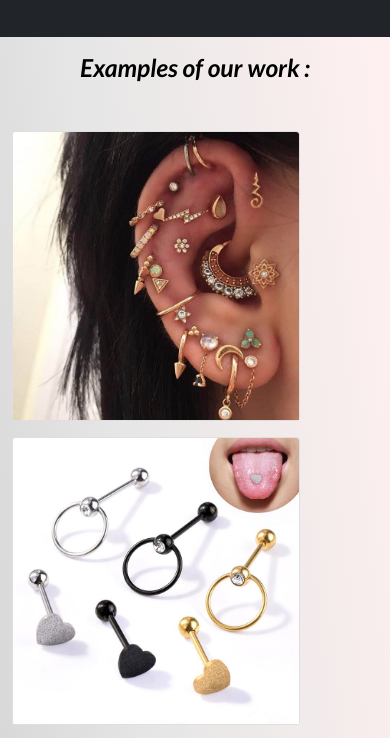
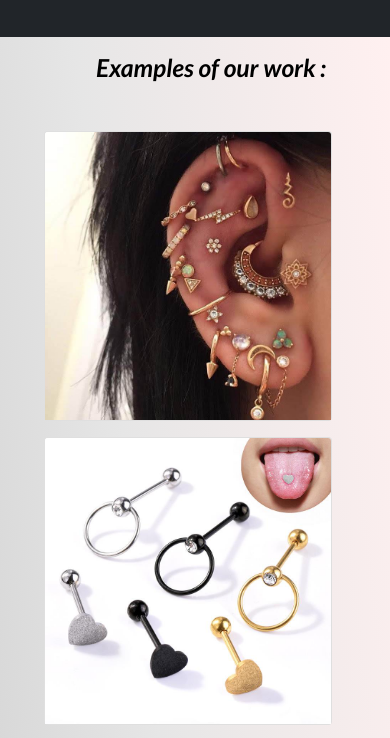
Before and after one commit to Jaz-ma/Bootstrap-project, a plain HTML site: page index.html in a window 390 px wide. Shown: the part 1635-2373 px from the top of the page. Drawn offline with nearby package versions, Linux system fonts and the light colour scheme.

Commit message:
gallery fix mobile

```diff
--- a/index.html
+++ b/index.html
@@ -113,7 +113,7 @@
 
  <section id="gallery" class=" section2  pt-3 d-flex justify-content-center align-items-center">
    <br><br><br> <br><br>
-  <div class="container">
+  <div id="cont" class="container">
     <h2 class="text-center" style="color: black">Examples of our work :</h2>
     <div class="row mt-5">
       <div class="col-lg-4 col-md-6 col-sm-12 mx-auto-sm mb-3">
@@ -323,6 +323,7 @@
  <script>
    document.cookie = "SameSite"
  </script>
+
   <!-- JavaScript Bundle with Popper -->
     <script src="https://cdn.jsdelivr.net/npm/bootstrap@5.1.3/dist/js/bootstrap.bundle.min.js" integrity="sha384-ka7Sk0Gln4gmtz2MlQnikT1wXgYsOg+OMhuP+IlRH9sENBO0LRn5q+8nbTov4+1p" crossorigin="anonymous"></script>
 </body>
--- a/style.css
+++ b/style.css
@@ -57,6 +57,7 @@ nav h2 :hover{
     filter: progid:DXImageTransform.Microsoft.gradient(startColorstr="#cccccc",endColorstr="#fff0f0",GradientType=1);
 
 }
+
 .card-img-top {
     width: 100%;
     min-height: 15vw;
@@ -92,6 +93,9 @@ footer svg{
         margin-bottom: 3rem;
 
     }
+    #cont{
+        margin-left: 2rem;
+    }
     .section1{
         background: url('images/Piercing4.jpg'), center fixed no-repeat;
         background-size: cover;
```
